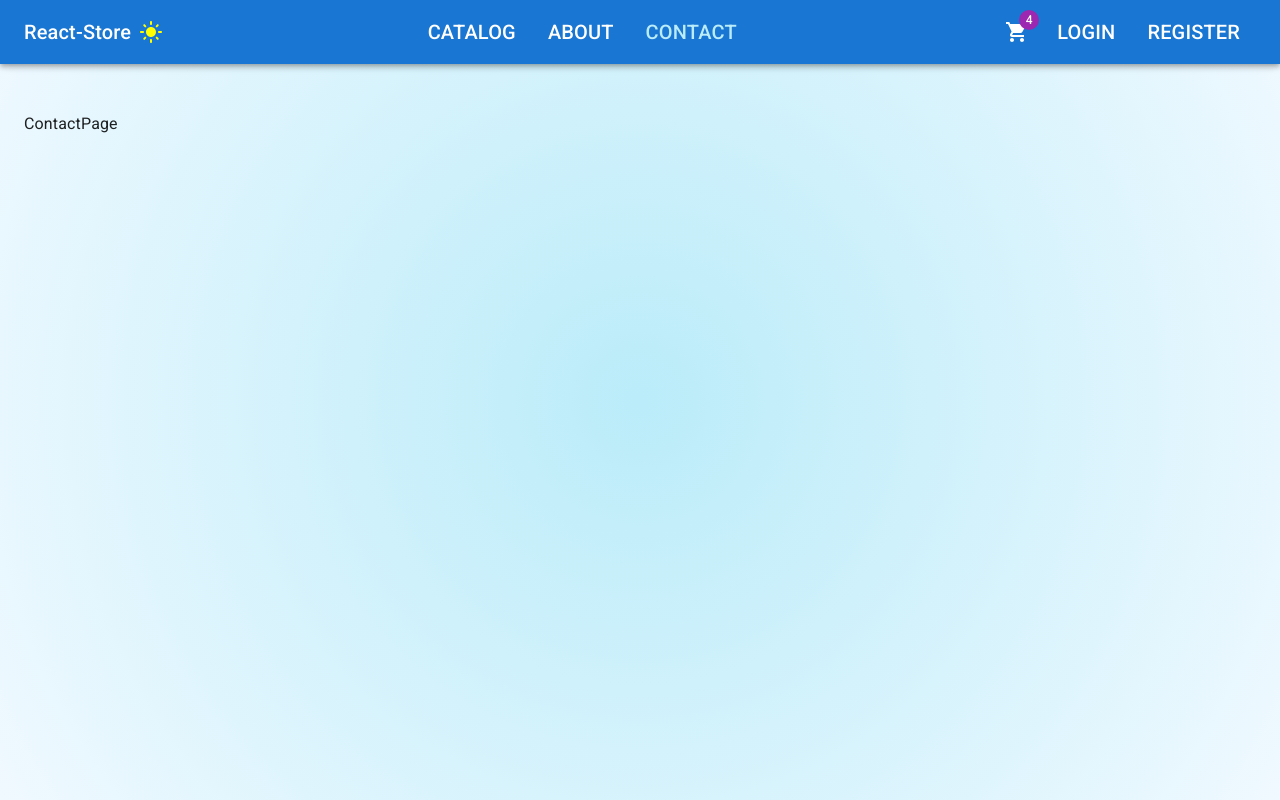
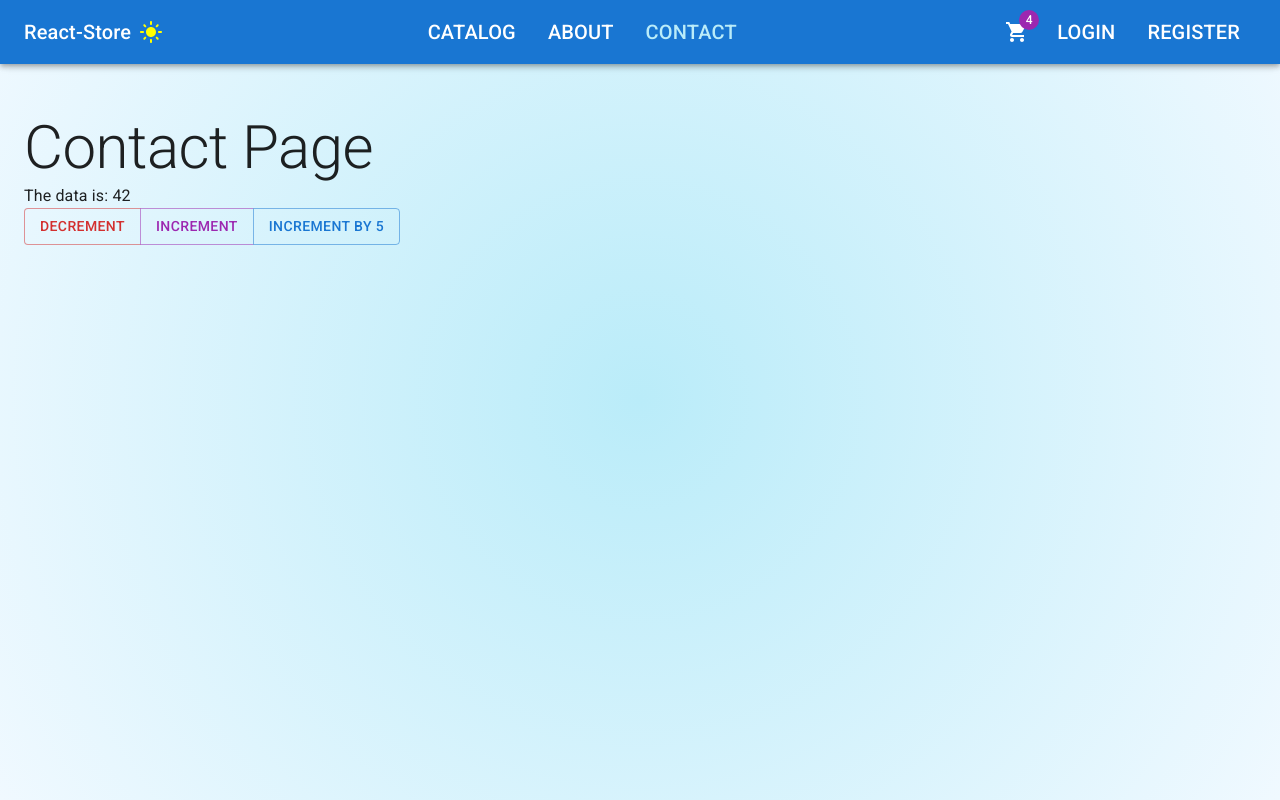
Before and after one commit to eugenalexander/ReactStore, a React (Vite) app in the folder client/: page /contact in a window 1280 px wide. Built offline with nearby package versions, Linux system fonts and the light colour scheme.

Commit message:
Added react-redux

```diff
--- a/client/package.json
+++ b/client/package.json
@@ -15,8 +15,10 @@
     "@fontsource/roboto": "^5.2.6",
     "@mui/icons-material": "^7.2.0",
     "@mui/material": "^7.2.0",
+    "@reduxjs/toolkit": "^2.8.2",
     "react": "^19.0.0-rc.1",
     "react-dom": "^19.0.0-rc.1",
+    "react-redux": "^9.2.0",
     "react-router-dom": "^7.6.3"
   },
   "devDependencies": {
--- /dev/null
+++ b/client/src/app/store/store.ts
@@ -0,0 +1,15 @@
+import { configureStore } from "@reduxjs/toolkit";
+import { counterSlice } from "../../features/contact/counterReducer";
+import { useDispatch, useSelector } from "react-redux";
+
+export const store = configureStore({
+    reducer: {
+        counter: counterSlice.reducer
+    }
+});
+
+export type RootState = ReturnType<typeof store.getState>
+export type AppDispatch = typeof store.dispatch
+
+export const useAppDispatch = useDispatch.withTypes<AppDispatch>()
+export const useAppSelector = useSelector.withTypes<RootState>()
--- a/client/src/features/catalog/ProductDetails.tsx
+++ b/client/src/features/catalog/ProductDetails.tsx
@@ -1,6 +1,6 @@
 import { useEffect, useState } from "react";
 import { useParams } from "react-router-dom"
-import { Product } from "../../app/models/product";
+import type { Product } from "../../app/models/product";
 import { Button, Divider, Grid, Table, TableBody, TableCell, TableContainer, TableRow, TextField, Typography } from "@mui/material";
 
 export default function ProductDetails() {
--- a/client/src/features/contact/ContactPage.tsx
+++ b/client/src/features/contact/ContactPage.tsx
@@ -1,5 +1,26 @@
+// import { decrementLegacy, incrementLegacy, type CounterState } from "./counterReducer"
+import { Typography, ButtonGroup, Button } from "@mui/material";
+import { decrement, increment } from "./counterReducer";
+import { useAppDispatch, useAppSelector } from "../../app/store/store";
+
 export default function ContactPage() {
+
+  const {data} = useAppSelector(state => state.counter);
+  const dispatch = useAppDispatch();
+
   return (
-    <div>ContactPage</div>
+    <>
+    <Typography variant="h2">
+      Contact Page
+    </Typography>
+    <Typography variant="body1">
+      The data is: {data}
+    </Typography>
+    <ButtonGroup>
+      <Button onClick={() => dispatch(decrement(1))} color="error">Decrement</Button>
+      <Button onClick={() => dispatch(increment(1))} color="secondary">Increment</Button>
+      <Button onClick={() => dispatch(increment(5))} color="primary">Increment by 5</Button>
+    </ButtonGroup>
+    </>
   )
 }
--- /dev/null
+++ b/client/src/features/contact/counterReducer.ts
@@ -0,0 +1,60 @@
+import { createSlice } from "@reduxjs/toolkit";
+
+export type CounterState = {
+  data: number;
+};
+
+const initialState: CounterState = {
+  data: 42,
+};
+
+export const counterSlice = createSlice({
+  name: 'counter',
+  initialState,
+  reducers: {
+    increment: (state, action) => {
+      state.data += action.payload
+    },
+    decrement: (state, action) => {
+      state.data -= action.payload
+    }
+  }
+})
+
+// normally in the botom
+export const {increment, decrement} = counterSlice.actions;
+
+// export function incrementLegacy(amount = 1) {
+//   return {
+//     type: 'increment',
+//     payload: amount
+//   }
+// }
+
+// export function decrementLegacy(amount = 1) {
+//   return {
+//     type: 'decrement',
+//     payload: amount
+//   }
+// }
+
+// export default function counterReducer(
+//   state = initialState,
+//   action: { type: string, payload: number }
+// ) {
+//   switch (action.type) {
+//     case "increment":
+//       return {
+//         ...state,
+//         data: state.data + action.payload,
+//       };
+
+//     case "decrement":
+//       return {
+//         ...state,
+//         data: state.data - action.payload,
+//       };
+//     default:
+//       return state;
+//   }
+// }
```
Also changed, not shown: client/src/main.tsx (+6 -2 lines), 2 other files (tests, documents, lock files or other folders).
